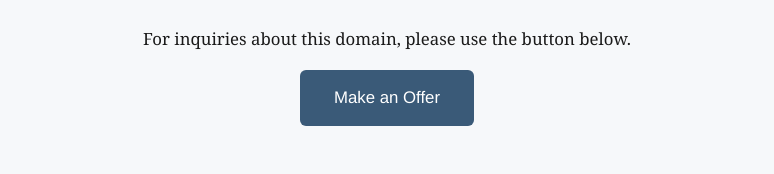
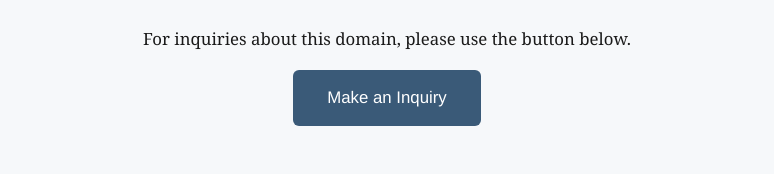
Before and after one commit to yumrare/ryderflugence-site, a plain HTML site: page index.html in a window 1280 px wide. Shown: the part 380-554 px from the top of the page, without its empty margins (253-1027 px from the left). Drawn offline with Linux system fonts and the light colour scheme.

Commit message:
Change offer button to Make an Inquiry

```diff
--- a/index.html
+++ b/index.html
@@ -29,7 +29,7 @@
     <p class="sub">A short, memorable .com name —<br>available for acquisition by any buyer.</p>
     <div class="contact">
       For inquiries about this domain, please use the button below.<br>
-      <a class="btn" href="mailto:proposalholdings@outlook.com?subject=RyderFlugence.com%20—%20Domain%20Inquiry">Make an Offer</a>
+      <a class="btn" href="mailto:proposalholdings@outlook.com?subject=RyderFlugence.com%20—%20Domain%20Inquiry">Make an Inquiry</a>
     </div>
     <footer>RyderFlugence.com · Serious inquiries only, please.<br><br>This domain name is offered for sale to the general public. It is not affiliated with, endorsed by, or sponsored by any individual or organization of the same or similar name. The sale is of the domain name only and conveys no trademark or publicity rights.<br>The entirety of this site is protected by broker copyright © .</footer>
   </div>
```
